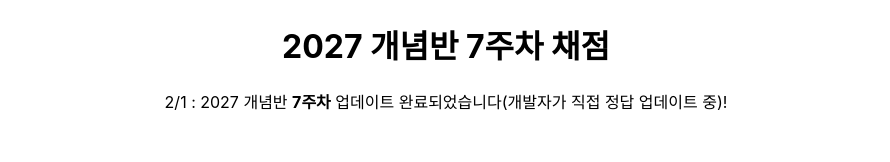
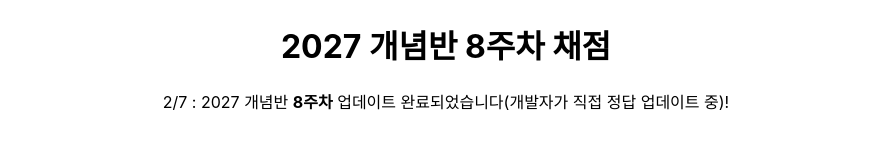
Before and after one commit to GitC0de/TGF-Scoring, a React (Create React App) app: page /concept-test in a window 1280 px wide. Shown: the top 162 px of the page, without its empty margins (194-1084 px from the left). Built offline with nearby package versions, Linux system fonts and the light colour scheme.

Commit message:
8th week update2

```diff
--- a/src/component/ConceptTestScoring.js
+++ b/src/component/ConceptTestScoring.js
@@ -103,9 +103,9 @@ export default function GradingApp() {
 
   return (
     <>
-      <h1>2027 개념반 7주차 채점</h1>
+      <h1>2027 개념반 8주차 채점</h1>
       <p>
-        2/1 : 2027 개념반 <strong>7주차</strong> 업데이트
+        2/7 : 2027 개념반 <strong>8주차</strong> 업데이트
         완료되었습니다(개발자가 직접 정답 업데이트 중)!
       </p>
       <p className="manual">
```
